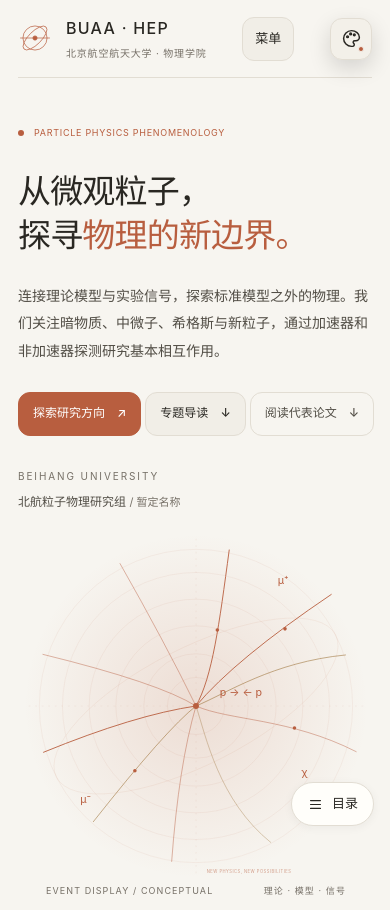
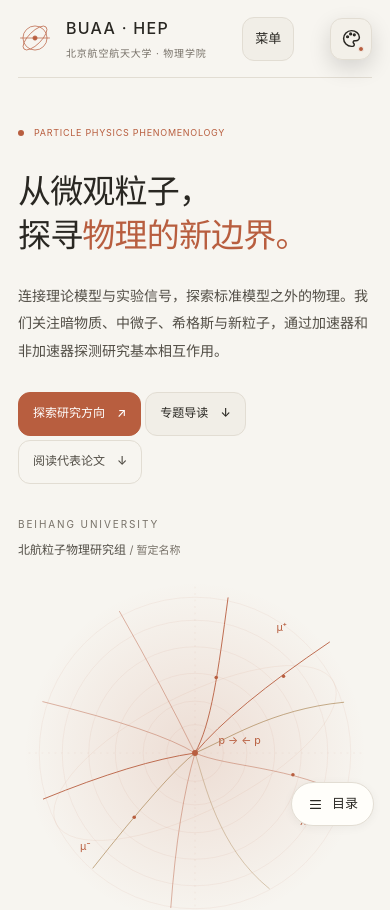
Before and after one commit to lm846802297-bit/buaa-hep-lab, a Vue app in the folder frontend/: page / in a window 390 px wide. Shown: the top 910 px of the page. Built offline with nearby package versions, Linux system fonts and the light colour scheme.

Commit message:
style: keep three hero actions responsive on mobile

```diff
--- a/frontend/src/views/PublicHomeView.vue
+++ b/frontend/src/views/PublicHomeView.vue
@@ -279,7 +279,7 @@ function downloadBibtex() {
 nav { display:flex; align-items:center; gap:32px; font-size:14px; } nav>a { padding:12px 0; color:var(--soft); } nav>a:hover { color:var(--accent); }.nav-hub { border-left:1px solid var(--line); padding-left:28px; }.nav-hub span { margin-left:12px; }.menu-toggle { display:none; }
 .public-hero { display:grid; grid-template-columns:1.08fr 1fr; align-items:center; min-height:690px; gap:16px; padding:64px 0 56px; }
 .hero-eyebrow { color:var(--accent); font-size:11px; letter-spacing:.13em; text-transform:uppercase; display:flex; align-items:center; gap:10px; margin-bottom:28px; }.status-dot { width:6px; height:6px; background:var(--accent); border-radius:50%; }
-h1 { font-size:clamp(38px,4.5vw,68px); font-weight:400; line-height:1.35; letter-spacing:-.055em; margin:0 0 24px; }h1 span { color:var(--accent); }.hero-intro { max-width:480px; color:var(--muted); font-size:15px; line-height:1.95; }.hero-actions { display:flex; gap:12px; margin:32px 0 44px; }.hero-actions a { gap:24px; }.hero-affiliation { display:flex; flex-direction:column; gap:8px; font-size:12px; color:var(--soft); }.hero-affiliation>span:first-child { font-size:10px; color:var(--muted); letter-spacing:.19em; }.hero-affiliation small { color:var(--muted); font-size:11px; }
+h1 { font-size:clamp(38px,4.5vw,68px); font-weight:400; line-height:1.35; letter-spacing:-.055em; margin:0 0 24px; }h1 span { color:var(--accent); }.hero-intro { max-width:480px; color:var(--muted); font-size:15px; line-height:1.95; }.hero-actions { display:flex; flex-wrap:wrap; gap:12px; margin:32px 0 44px; }.hero-actions a { gap:24px; }.hero-affiliation { display:flex; flex-direction:column; gap:8px; font-size:12px; color:var(--soft); }.hero-affiliation>span:first-child { font-size:10px; color:var(--muted); letter-spacing:.19em; }.hero-affiliation small { color:var(--muted); font-size:11px; }
 .collision-figure { margin:0; color:var(--accent); position:relative; }.collision-figure>svg { display:block; width:100%; overflow:visible; }.detector-rings { stroke:currentColor; stroke-opacity:.17; stroke-width:.7; }.collision-tracks { stroke:currentColor; stroke-width:1.5; }.collision-tracks path:nth-child(3n) { stroke:var(--warning); stroke-width:1; opacity:.8; }.collision-tracks path:nth-child(2n) { opacity:.5; }.collision-annotations { font-family:var(--font); font-size:18px; }.collision-annotations text:last-child { font-size:7px; letter-spacing:.8px; opacity:.6; }.collision-figure figcaption { font-size:9px; letter-spacing:.12em; display:flex; justify-content:space-between; color:var(--muted); padding:0 28px; }
 .research-strip { border-top:1px solid var(--line); border-bottom:1px solid var(--line); display:flex; justify-content:space-between; gap:20px; padding:24px 0; color:var(--muted); font-size:12px; }.research-strip span:first-child { color:var(--accent); }
 .public-section { padding:96px 0; scroll-margin-top:24px; }.section-top { display:flex; justify-content:space-between; align-items:flex-end; gap:28px; margin-bottom:36px; }.eyebrow { font-size:10px; letter-spacing:.17em; margin-bottom:16px; }h2 { font-size:clamp(28px,3.1vw,40px); font-weight:400; line-height:1.45; letter-spacing:-.03em; }.section-top>p,.section-description { font-size:14px; line-height:1.9; color:var(--muted); }
```
